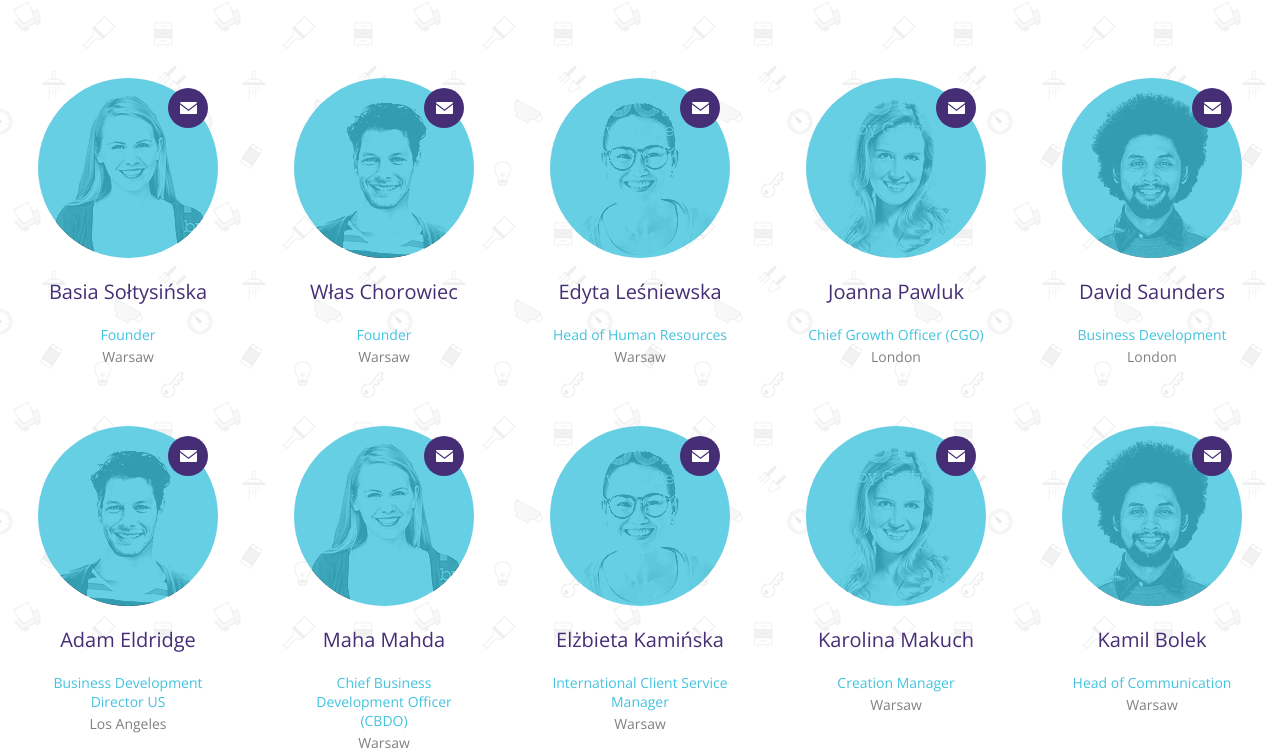
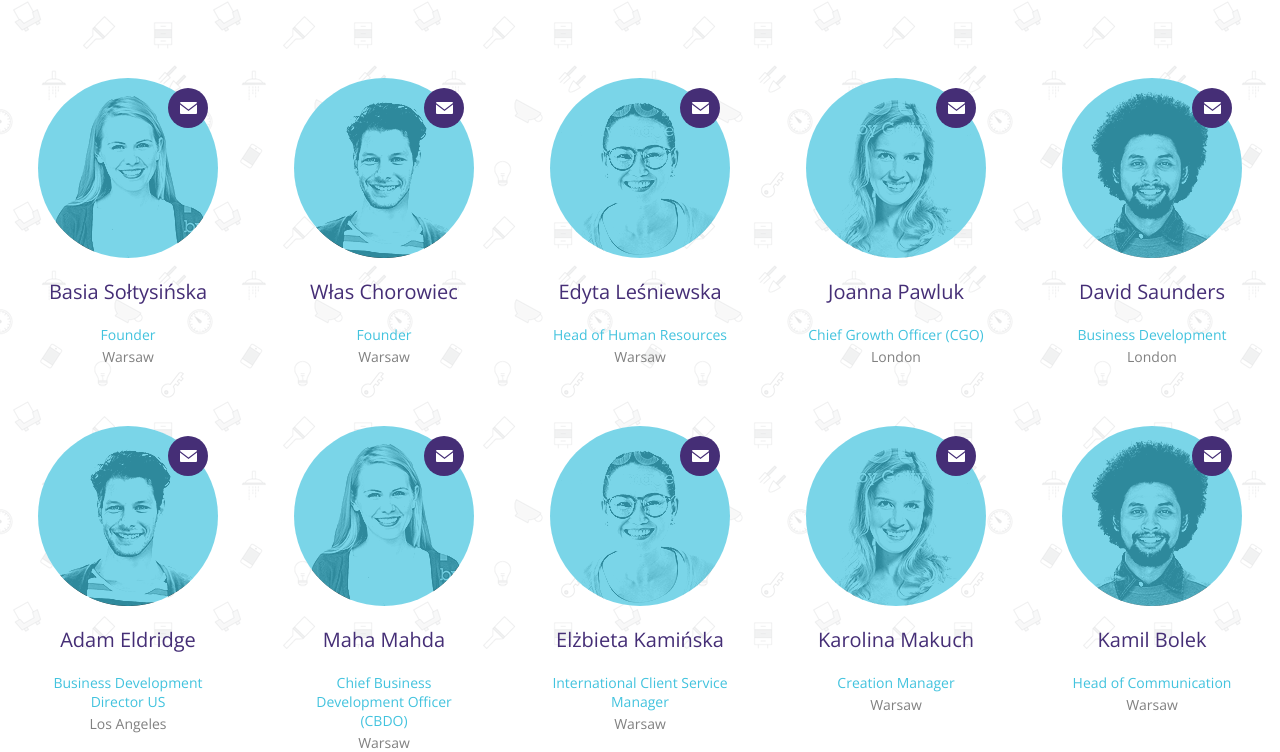
Before and after one commit to mrajewski/IDH-task, a React app: page / in a window 1280 px wide. Shown: the part 144-896 px from the top of the page. Built offline with nearby package versions, Linux system fonts and the light colour scheme.

Commit message:
landing page style changed

```diff
--- a/src/sass/slide.scss
+++ b/src/sass/slide.scss
@@ -10,7 +10,6 @@
   max-height: 100%;
   z-index: 10;
   background-color: #00000099;
-  //cursor: pointer;
 }
 .slider-center{
   width:100%;
--- a/src/sass/teamMembers.scss
+++ b/src/sass/teamMembers.scss
@@ -17,7 +17,7 @@
     position: relative;
 
     .member-img-over {
-      background: rgba(#42C3DE, 0.8);
+      background: rgba(#42C3DE, 0.7);
       display: block;
       overflow: hidden;
       position: absolute;
--- a/src/styles.scss
+++ b/src/styles.scss
@@ -10,11 +10,15 @@
   box-sizing: border-box;
   font-family: 'Open Sans', sans-serif;
 }
-body{
+
+#root{
+  position: relative;
+  min-height: 100vh;
   &:after {
     content: "";
     background-image: url("assets/img/bg.png");
     background-repeat: repeat;
+    background-attachment: fixed;
     opacity: 0.3;
     top: 0;
     left: 0;
@@ -23,9 +27,8 @@ body{
     position: absolute;
     z-index: -1;
   }
-}
-#root{
-  position: relative;
+
+
 }
 .page-title{
   color: $darkerColor;
@@ -34,4 +37,8 @@ body{
   text-align: center;
   margin-bottom: 40px;
   padding-top: 40px;
+  @media (max-width: 450px ) {
+    font-size: 40px;
+
+  }
 }
```
